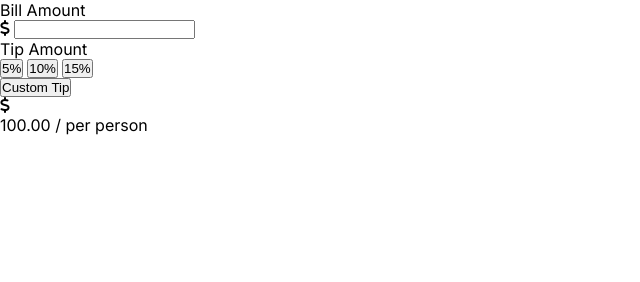
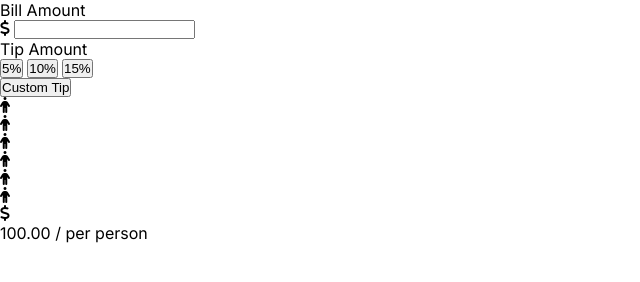
Before and after one commit to treehouse/javascript-tip-calculator, a website: page index.html in a window 1280 px wide. Shown: the whole page, without its empty margins (0-640 px from the left). Drawn offline with Linux system fonts and the light colour scheme.

Commit message:
added classnames to sections for organization

```diff
--- a/index.html
+++ b/index.html
@@ -14,14 +14,14 @@
 
     <main class="calculator-container">
         <div class="calculator-functions">
-            <section>
+            <section class="bill-amount">
                 <p class="section-title">Bill Amount</p>
                 <div class="input-container">
                     <i class="fa-solid fa-dollar-sign"></i>
                     <input type="text" placeholder="">
                 </div>
             </section>
-            <section>
+            <section class="tip-amount">
                 <p class="section-title">Tip Amount</p>
                 <div class="tip-option-btn-container">
                     <button><span>5</span>%</button>
@@ -32,8 +32,16 @@
                     Custom Tip
                 </button>
             </section>
-            <section>
+            <section class="split-amount">
                 <p class="section-title"></p>
+                <ul>
+                    <li><i class="fa-solid fa-person"></i></li>
+                    <li><i class="fa-solid fa-person"></i></li>
+                    <li><i class="fa-solid fa-person"></i></li>
+                    <li><i class="fa-solid fa-person"></i></li>
+                    <li><i class="fa-solid fa-person"></i></li>
+                    <li><i class="fa-solid fa-person"></i></li>
+                </ul>
             </section>
         </div>
         <div class="final-output">
```
